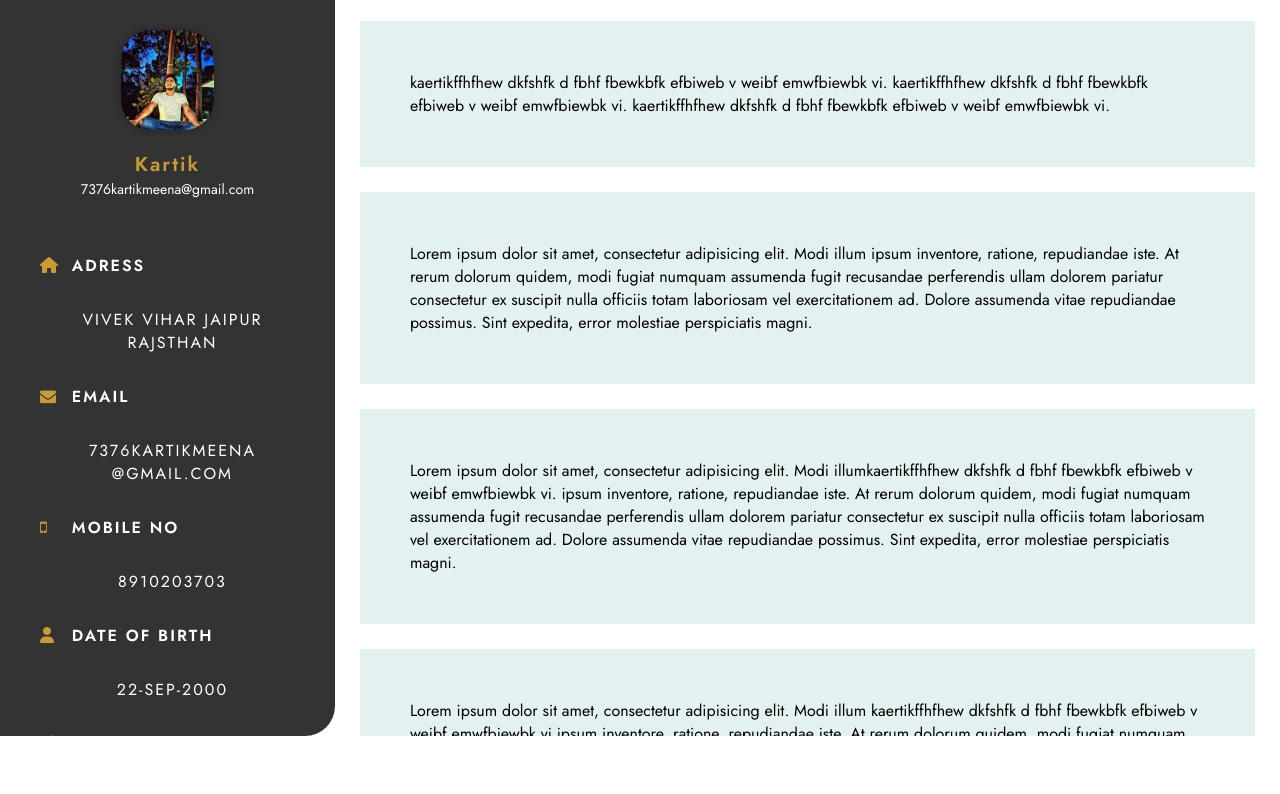
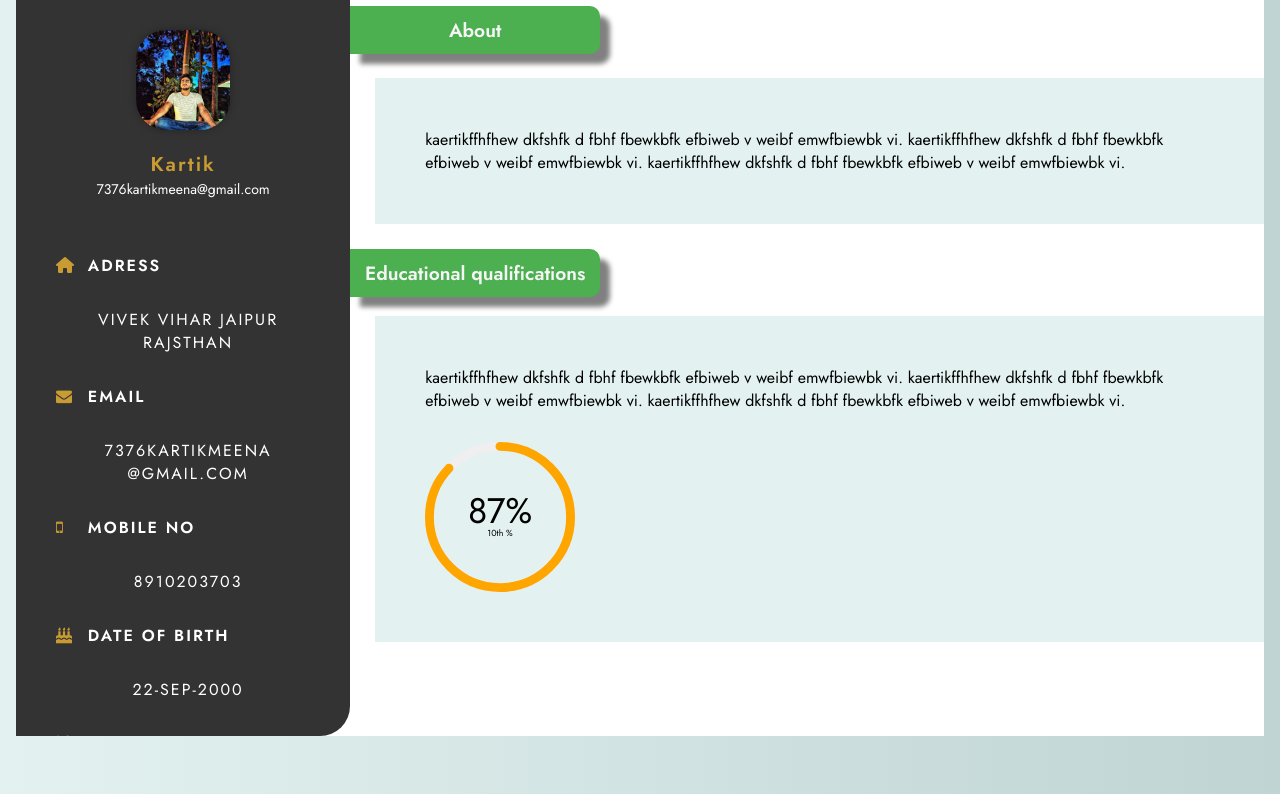
Before and after one commit to DOMSE1/Blog, a plain HTML site: page index.html in a window 1280 px wide. Shown: the part 64-858 px from the top of the page. Before the commit the page ends 800 px from the top, so only its background shows below. Drawn offline with Linux system fonts and the light colour scheme.

Commit message:
Update index.html

```diff
--- a/index.html
+++ b/index.html
@@ -149,7 +149,7 @@ overflow-x: auto;
 }
 
 .main_container .container{
-	padding: 25px;
+	padding: px;
 	height: calc(100% - 60px);
 	overflow: auto;
 }
@@ -327,7 +327,76 @@ max-width: 100%;
 .lightbox-target:target a.lightbox-close {
 top: 0px;
 }
+.ab{
+    margin-top: 10px;
+    box-shadow: 10px 10px 5px grey;
+    background-color:#4CAF50;
+    padding-top: 10px;
+    padding-bottom: 10px;
+    width: 250px;
+    margin-left: 0px;
+    color: whitesmoke;
+    font-size: larger;
+    text-align: center;
+    border-bottom-right-radius: 10px;
+    border-top-right-radius: 10px;
 
+}
+.circle-chart__circle {
+  animation: circle-chart-fill 2s reverse; /* 1 */
+  transform: rotate(-90deg); /* 2, 3 */
+  transform-origin: center; /* 4 */
+}
+
+/**
+ * 1. Rotate by -90 degree to make the starting point of the
+ *    stroke the top of the circle.
+ * 2. Scaling mirrors the circle to make the stroke move right
+ *    to mark a positive chart value.
+ * 3. Using CSS transforms on SVG elements is not supported by Internet Explorer
+ *    and Edge, use the transform attribute directly on the SVG element as a
+ * .  workaround (https://markus.oberlehner.net/blog/pure-css-animated-svg-circle-chart/#part-4-internet-explorer-strikes-back).
+ */
+.circle-chart__circle--negative {
+  transform: rotate(-90deg) scale(1,-1); /* 1, 2, 3 */
+}
+
+.circle-chart__info {
+  animation: circle-chart-appear 2s forwards;
+  opacity: 0;
+  transform: translateY(0.3em);
+}
+
+@keyframes circle-chart-fill {
+  to { stroke-dasharray: 0 100; }
+}
+
+@keyframes circle-chart-appear {
+  to {
+    opacity: 1;
+    transform: translateY(0);
+  }
+}
+
+/* Layout styles only, not needed for functionality */
+html {
+  font-family: sans-serif;
+  padding-right: 1em;
+  padding-left: 1em;
+}
+
+.grid {
+  display: grid;
+  grid-column-gap: 1em;
+  grid-row-gap: 1em;
+  grid-template-columns: repeat(1, 1fr);
+}
+
+@media (min-width: 31em) {
+  .grid {
+    grid-template-columns: repeat(2, 1fr);
+  }
+}
 </Style>
 
    </head>
@@ -390,7 +459,7 @@ top: 0px;
                         </a>
                     </li>
 					<li><a href="#">
-						<span class="icon"><i class="fas fa-user"></i></span>
+						<span class="icon"><i class="fa fa-birthday-cake" aria-hidden="true"></i></span>
                         <span class="text"><b>DATE OF BIRTH</b></span>
 
                     </a></li>
@@ -424,15 +493,37 @@ top: 0px;
 					Hi i,am  <span>KARTIK</span>
 				</div>
 			</div>
+            <div class="ab">
+                <a href="#"><b style="color: whitesmoke;">About </b>  </a>
+            </div>
+			<div class="container" style="padding-top: 5px;" style="margin-left: ;">
+				<div class="content" style="margin-top: 19px;">
 
-			<div class="container">
-				<div class="content">
-					<div class="item">kaertikffhfhew dkfshfk d fbhf fbewkbfk  efbiweb v weibf emwfbiewbk vi. kaertikffhfhew dkfshfk d fbhf fbewkbfk  efbiweb v weibf emwfbiewbk vi. kaertikffhfhew dkfshfk d fbhf fbewkbfk  efbiweb v weibf emwfbiewbk vi.</div>
-					<div class="item">Lorem ipsum dolor sit amet, consectetur adipisicing elit. Modi illum ipsum inventore, ratione, repudiandae iste. At rerum dolorum quidem, modi fugiat numquam assumenda fugit recusandae perferendis ullam dolorem pariatur consectetur ex suscipit nulla officiis totam laboriosam vel exercitationem ad. Dolore assumenda vitae repudiandae possimus. Sint expedita, error molestiae perspiciatis magni.</div>
-					<div class="item">Lorem ipsum dolor sit amet, consectetur adipisicing elit. Modi illumkaertikffhfhew dkfshfk d fbhf fbewkbfk  efbiweb v weibf emwfbiewbk vi.  ipsum inventore, ratione, repudiandae iste. At rerum dolorum quidem, modi fugiat numquam assumenda fugit recusandae perferendis ullam dolorem pariatur consectetur ex suscipit nulla officiis totam laboriosam vel exercitationem ad. Dolore assumenda vitae repudiandae possimus. Sint expedita, error molestiae perspiciatis magni.</div>
-					<div class="item">Lorem ipsum dolor sit amet, consectetur adipisicing elit. Modi illum kaertikffhfhew dkfshfk d fbhf fbewkbfk  efbiweb v weibf emwfbiewbk vi.ipsum inventore, ratione, repudiandae iste. At rerum dolorum quidem, modi fugiat numquam assumenda fugit recusandae perferendis ullam dolorem pariatur consectetur ex suscipit nulla officiis totam laboriosam vel exercitationem ad. Dolore assumenda vitae repudiandae possimus. Sint expedita, error molestiae perspiciatis magni.</div>
-				</div>
-			</div>
+					<div class="item"  style="margin-left: 25px;">kaertikffhfhew dkfshfk d fbhf fbewkbfk  efbiweb v weibf emwfbiewbk vi. kaertikffhfhew dkfshfk d fbhf fbewkbfk  efbiweb v weibf emwfbiewbk vi. kaertikffhfhew dkfshfk d fbhf fbewkbfk  efbiweb v weibf emwfbiewbk vi.</div>
+					<div class="ab">
+                        <a href="#"><b style="color: whitesmoke;">Educational qualifications</b>  </a>
+                    </div>
+
+                    <div class="item"  style="margin-left: 25px;margin-top: 19px;">kaertikffhfhew dkfshfk d fbhf fbewkbfk  efbiweb v weibf emwfbiewbk vi. kaertikffhfhew dkfshfk d fbhf fbewkbfk  efbiweb v weibf emwfbiewbk vi. kaertikffhfhew dkfshfk d fbhf fbewkbfk  efbiweb v weibf emwfbiewbk vi.
+                        <section>
+                            <svg class="circle-chart" viewbox="0 0 33.83098862 33.83098862" width="150" height="150" xmlns="http://www.w3.org/2000/svg" style="margin-top: 30px;">
+                              <circle class="circle-chart__background" stroke="#efefef" stroke-width="2" fill="none" cx="16.91549431" cy="16.91549431" r="15.91549431" />
+                              <circle class="circle-chart__circle" stroke="orange" stroke-width="2" stroke-dasharray="87,100" stroke-linecap="round" fill="none" cx="16.91549431" cy="16.91549431" r="15.91549431" />
+                              <g class="circle-chart__info">
+                                <text class="circle-chart__percent" x="16.91549431" y="15.5" alignment-baseline="central" text-anchor="middle" font-size="8">87%</text>
+                                <text class="circle-chart__subline" x="16.91549431" y="20.5" alignment-baseline="central" text-anchor="middle" font-size="2">10th %</text>
+                              </g>
+                            </svg>
+
+
+
+                          </section>
+
+                        </div>
+                </div>
+
+            </div>
+
 		</div>
 		</div>
 	</div>
```
